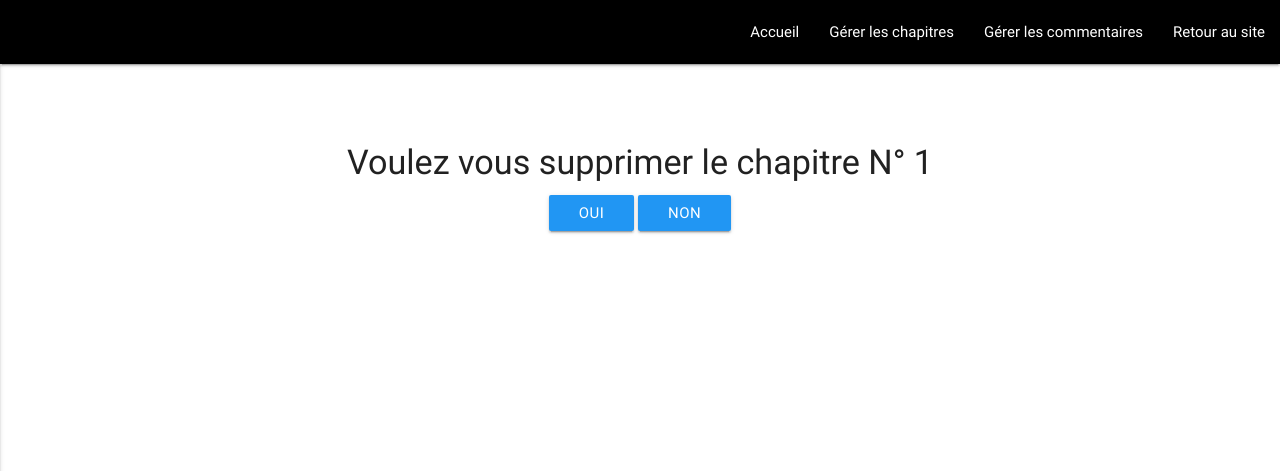
After one commit to DeCindy/Blog_Jean_Forteroche, a PHP site: page /view/backend/validateDeleteView.php?id=1 in a window 1280 px wide. The commit adds this page. Shown: the top 471 px of the page. Run offline with PHP 8.4, Linux system fonts and the light colour scheme; data that the repository does not hold is empty; some libraries are stand-ins or nearby versions; some web fonts are replaced.

Commit message:
Ajouté validation avant supprimer chapitre

```diff
--- a/controller/backend.php
+++ b/controller/backend.php
@@ -100,3 +100,8 @@ function updateChapter($idChapter, $contentChapter, $titleChapter)
 		header('location: index.php?action=editChapter');
 	}
 }
+
+function validateDelete()
+{
+	require('view/backend/validateDeleteView.php');
+}
--- a/public/css/backend/style.css
+++ b/public/css/backend/style.css
@@ -43,3 +43,7 @@ textarea {
 td{
     padding: 20px;
 }
+
+.validation {
+    text-align: center;
+}
--- a/view/backend/editChapterView.php
+++ b/view/backend/editChapterView.php
@@ -3,7 +3,7 @@
 <?php ob_start(); ?>
 
 <header>
-	<h3 class="center">Gérer les chapitres</h3>
+	<h4 class="center">Gérer les chapitres</h4>
 
 </header>
 
@@ -34,7 +34,7 @@
 		            <td><?= $data['extract']; ?> [...]</td>
 		            <td>
 	            		<p><a href="index.php?action=changeChapter&amp;id=<?=$data['id']?>"><i class="material-icons">create</i>modifier</a></p>
-	            		<p><a href="index.php?action=deleteChapter&amp;id=<?=$data['id']?>"><i class="material-icons">delete_forever</i>supprimer</a></p>
+	            		<p><a href="index.php?action=validateDelete&amp;id=<?=$data['id']?>&amp;title=<?=$data['title']?>"><i class="material-icons">delete_forever</i>supprimer</a></p>
 	            	</td>
 	          	</tr>
 
--- /dev/null
+++ b/view/backend/validateDeleteView.php
@@ -0,0 +1,16 @@
+<?php $title = 'Administration - Supprimer'; ?>
+
+<?php ob_start(); ?>
+
+<div class="container validation">
+
+	<h4> Voulez vous supprimer le chapitre N° <?=$_GET['id'] ?> <br/><strong><?= $_GET['title'] ?></strong></h4>
+
+	<a class="waves-effect waves-light btn blue" href="index.php?action=deleteChapter&amp;id=<?=$_GET['id']?>">OUI</a>
+	<a class="waves-effect waves-light btn blue" href="index.php?action=editChapter">NON</a>
+
+</div>
+
+<?php $content = ob_get_clean(); ?>
+
+<?php require('template.php'); ?>
```
Also changed, not shown: index.php (+11 -0 lines).
